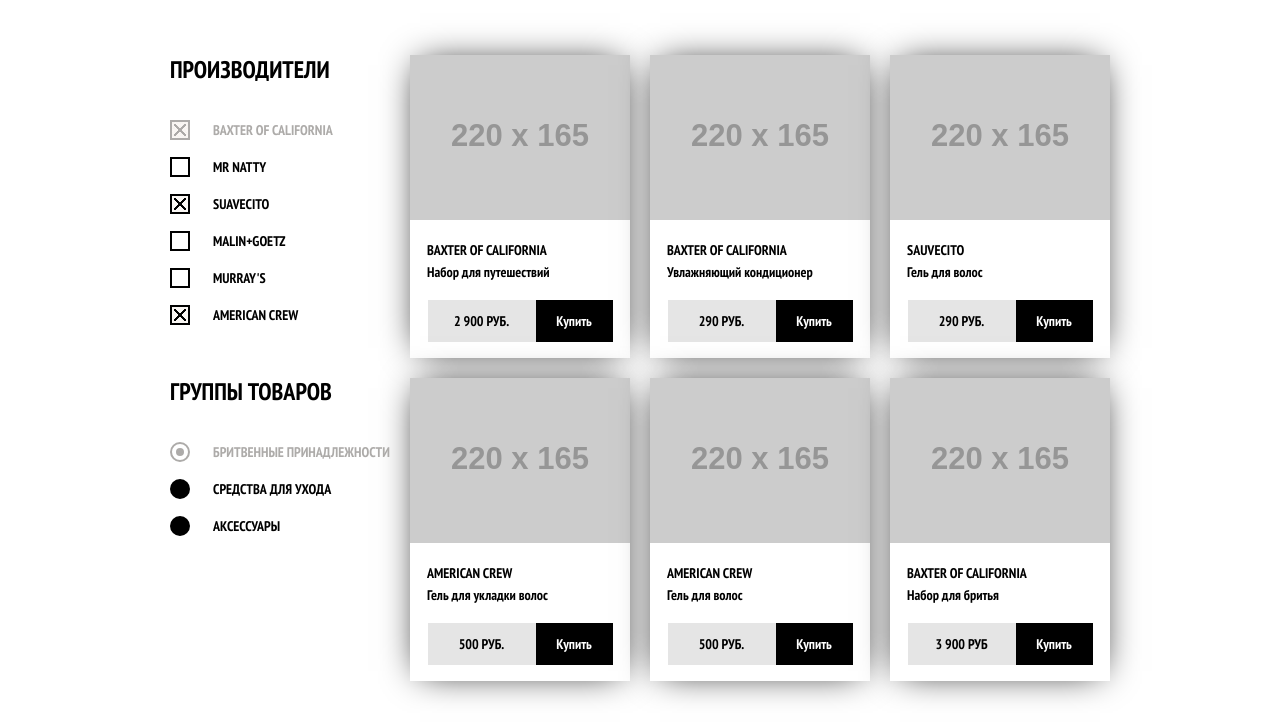
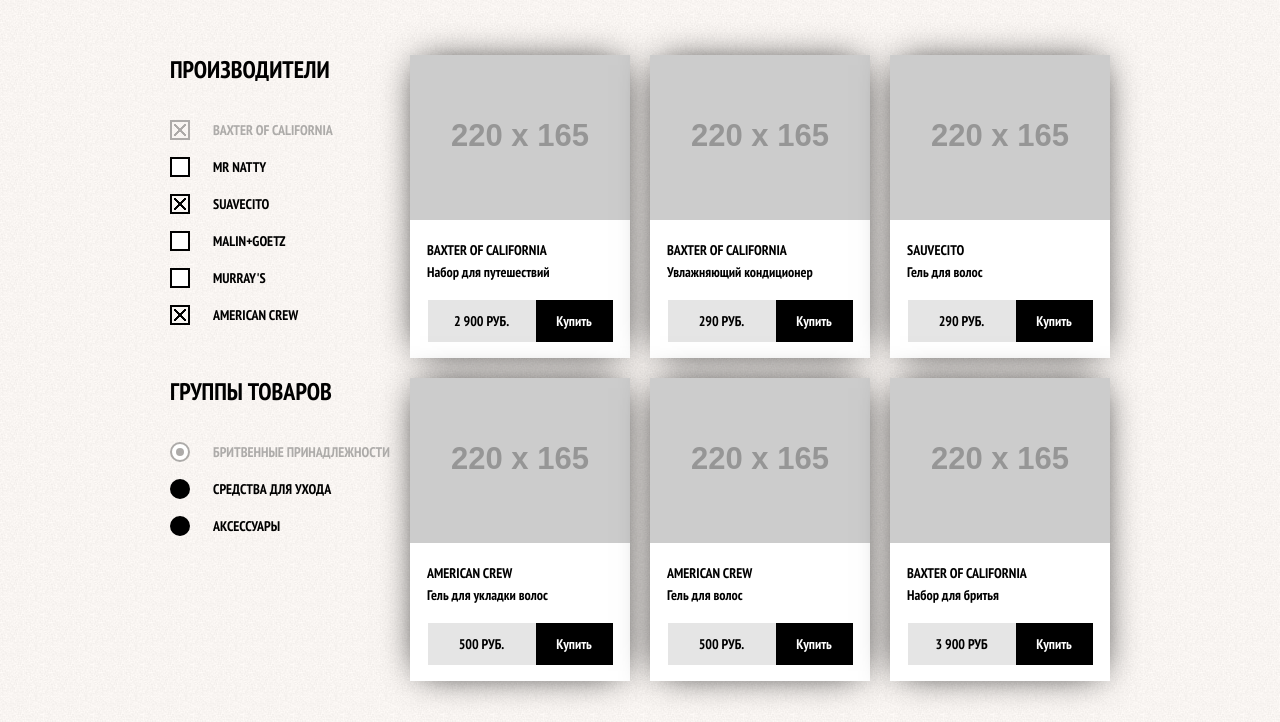
Before and after one commit to kekcukos/htmlmockups, a plain HTML site: page barbershop/shop.html in a window 1280 px wide. Shown: the part 280-1002 px from the top of the page. Drawn offline with Linux system fonts and the light colour scheme; placeholder pictures from the web are drawn by us.

Commit message:
noise fix

```diff
--- a/barbershop/shop.html
+++ b/barbershop/shop.html
@@ -29,7 +29,7 @@
         </div>
     </header>
 
-    <div class="content">
+    <div class="content white-noise">
         <div class="wrapper">
             <div class="breadcrumbs">
                 <h2>BARBERSHOP BORODINSKI - МАГАЗИН</h2>
```
Also changed, not shown: barbershop/price.html (+1 -1 lines), barbershop/shop_item.html (+1 -1 lines).
